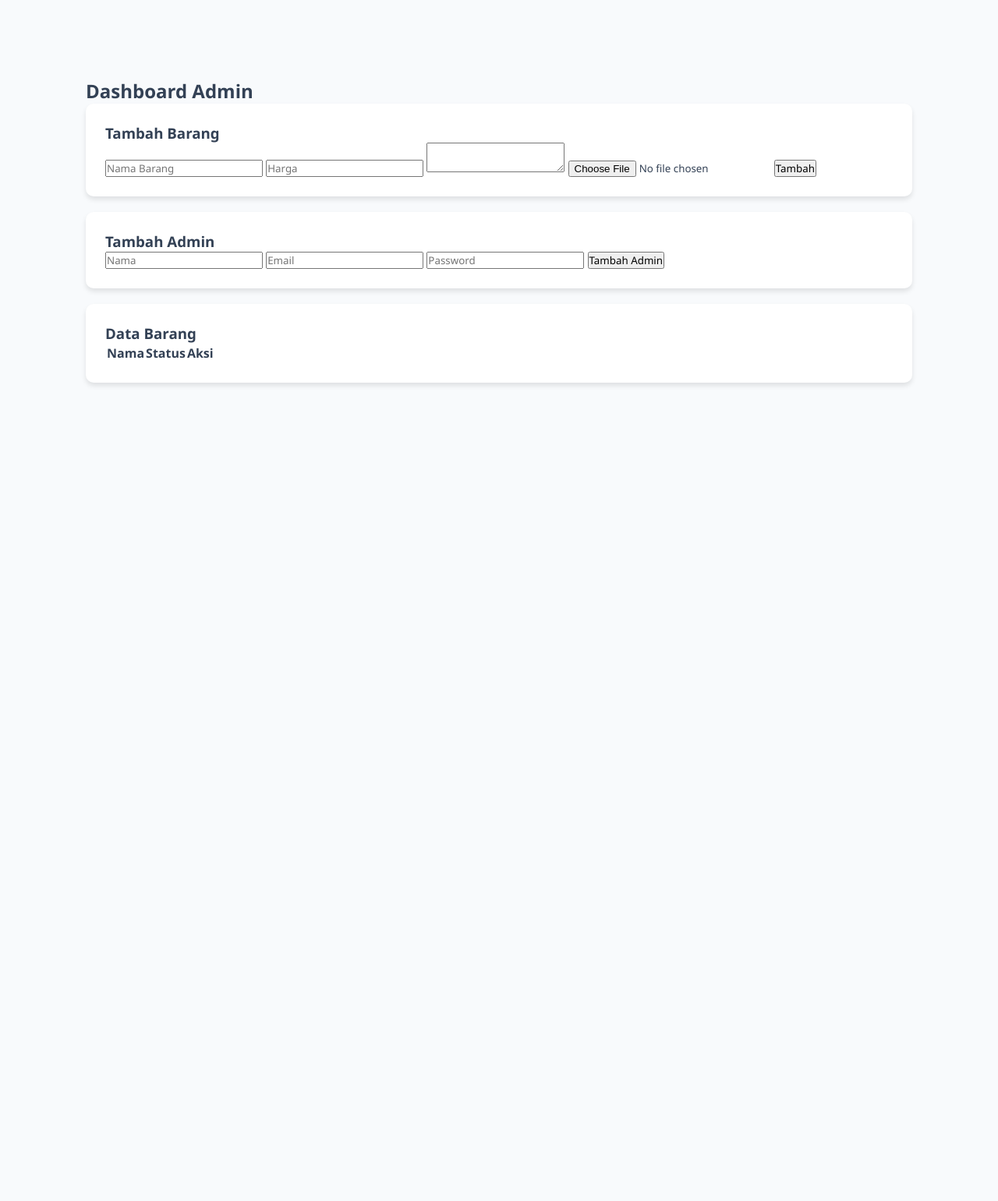
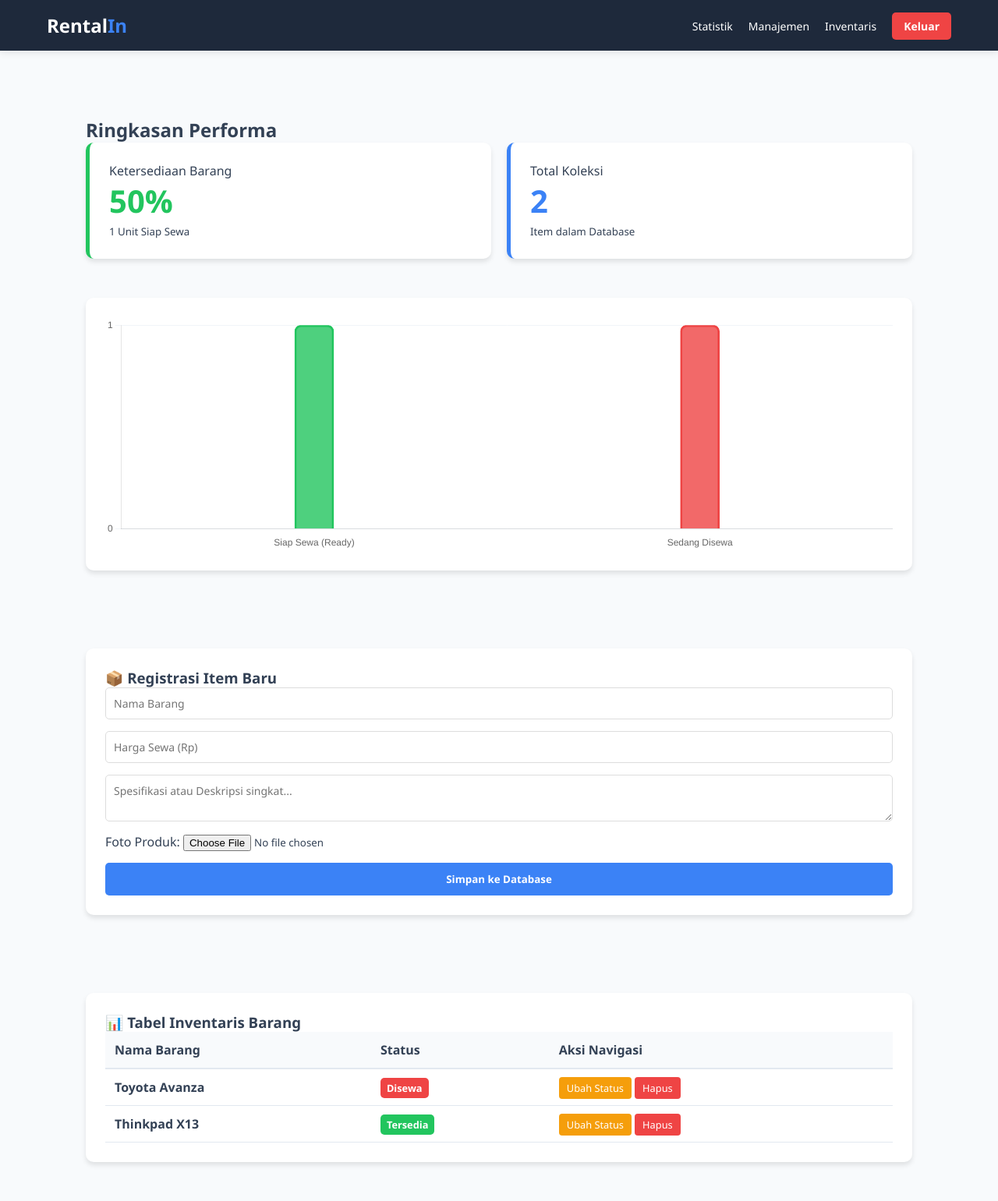
Before and after one commit to RangS-1/Sistem-Rental-Barang, a PHP site: page /dashboard/dashboard-admin.php in a window 1280 px wide. Shown: the whole page at 78% size. Before the commit the page ends 495 px from the top, so only its background shows below. Run offline with PHP 8.4, Linux system fonts and the light colour scheme; a user stored in the database is signed in; data comes from the database, SQL or seed files in the repository; data that the repository does not hold is empty.

Commit message:
Update dashboard-admin.php

```diff
--- a/dashboard/dashboard-admin.php
+++ b/dashboard/dashboard-admin.php
@@ -1,81 +1,189 @@
 <?php
+session_start();
 include 'ambil.php';
-session_start();
 
-if (!isset($_SESSION['role']) || $_SESSION['role'] != 'admin') {
-    header("Location: index.php");
+if (!isset($_SESSION['role']) || $_SESSION['role'] !== 'admin') {
+    header("Location: ../index.php"); // Naik satu tingkat folder ke index utama
     exit;
 }
 
 require_once 'class/Control.php';
+$adminControl = new Control();
+$adminControl->handleRequest();
 
-$pengontroll = new Control();
-$pengontroll->handleRequest();
+$queryBarang = mysqli_query($conn, "SELECT * FROM barang_sewa ORDER BY id DESC");
+$totalItem   = mysqli_num_rows($queryBarang);
+$tersedia    = 0;
+$disewa      = 0;
+$listBarang  = [];
 
-$data = $pengontroll->index();
+while ($row = mysqli_fetch_assoc($queryBarang)) {
+    $listBarang[] = $row;
+    ($row['status'] == 1) ? $tersedia++ : $disewa++;
+}
+
+// Hitung persentase ketersediaan untuk widget
+$persenReady = ($totalItem > 0) ? round(($tersedia / $totalItem) * 100) : 0;
 ?>
 
 <!DOCTYPE html>
-<html lang="en">
+<html lang="id">
 <head>
     <meta charset="UTF-8">
     <meta name="viewport" content="width=device-width, initial-scale=1.0">
-    <title>Dashboard Admin</title>
+    <title>Admin Dashboard | RentalIn</title>
+
+    <!-- Memanggil CSS Eksternal -->
     <link rel="stylesheet" href="../assets/css/db-admin.css">
+
+    <!-- Library Grafik -->
+    <script src="https://cdn.jsdelivr.net/npm/chart.js"></script>
 </head>
 <body>
 
+    <!-- NAVBAR UTAMA -->
+    <nav class="navbar">
+        <div class="nav-container">
+            <a href="#" class="logo">Rental<span>In</span></a>
+            <ul class="nav-menu">
+                <li><a href="#statistik">Statistik</a></li>
+                <li><a href="#tambah-barang">Manajemen</a></li>
+                <li><a href="#data-barang">Inventaris</a></li>
+                <li><a href="logout.php" class="btn-logout">Keluar</a></li>
+            </ul>
+        </div>
+    </nav>
+
     <div class="container">
 
-    <h2 class="title">Dashboard Admin</h2>
-
-    <div class="card form-card">
-        <h3>Tambah Barang</h3>
-        <form method="POST" enctype="multipart/form-data" class="form">
-            <input type="text" name="nama_barang" placeholder="Nama Barang" required>
-            <input type="number" name="harga" placeholder="Harga" required>
-            <textarea name="deskripsi"></textarea>
-            <input type="file" name="gambar" required>
-            <button name="tambah_barang" class="btn primary">Tambah</button>
-        </form>
+        <!-- BAGIAN 1: STATISTIK & GRAFIK -->
+        <section id="statistik">
+            <h2 class="section-title">Ringkasan Performa</h2>
+            <div class="stats-grid">
+                <div class="card card-stat-green">
+                    <p>Ketersediaan Barang</p>
+                    <div class="stat-value stat-green"><?= $persenReady; ?>%</div>
+                    <small><?= $tersedia; ?> Unit Siap Sewa</small>
                 </div>
-
-    <div class="card form-card">
-        <h3>Tambah Admin</h3>
-        <form method="POST" class="form">
-            <input type="text" name="name" placeholder="Nama">
-            <input type="email" name="email" placeholder="Email">
-            <input type="password" name="password" placeholder="Password">
-            <button name="tambah_admin" class="btn primary">Tambah Admin</button>
-        </form>
+                <div class="card card-stat-blue">
+                    <p>Total Koleksi</p>
+                    <div class="stat-value stat-blue"><?= $totalItem; ?></div>
+                    <small>Item dalam Database</small>
+                </div>
             </div>
 
             <div class="card">
-        <h3>Data Barang</h3>
+                <div class="chart-container" style="position: relative; height:300px;">
+                    <canvas id="rentalinChart"></canvas>
+                </div>
+            </div>
+        </section>
 
-        <table class="table">
+        <!-- BAGIAN 2: FORM INPUT BARANG -->
+        <section id="tambah-barang">
+            <div class="card">
+                <h3>📦 Registrasi Item Baru</h3>
+                <form method="POST" enctype="multipart/form-data" class="form-group">
+                    <input type="text" name="nama_barang" placeholder="Nama Barang" required class="input-field">
+                    <input type="number" name="harga" placeholder="Harga Sewa (Rp)" required class="input-field">
+                    <textarea name="deskripsi" placeholder="Spesifikasi atau Deskripsi singkat..." class="input-field"></textarea>
+
+                    <div class="upload-wrapper">
+                        <label>Foto Produk:</label>
+                        <input type="file" name="gambar" required class="input-file">
+                    </div>
+
+                    <button name="tambah_barang" class="btn-submit">Simpan ke Database</button>
+                </form>
+            </div>
+        </section>
+
+        <!-- BAGIAN 3: TABEL DATA -->
+        <section id="data-barang">
+            <div class="card">
+                <h3>📊 Tabel Inventaris Barang</h3>
+                <div class="table-container">
+                    <table class="custom-table">
+                        <thead>
                             <tr>
-                <th>Nama</th>
+                                <th>Nama Barang</th>
                                 <th>Status</th>
-                <th>Aksi</th>
+                                <th>Aksi Navigasi</th>
                             </tr>
-
-            <?php while ($row = mysqli_fetch_assoc($koneksi)) { ?>
+                        </thead>
+                        <tbody>
+                            <?php if (empty($listBarang)): ?>
                                 <tr>
-                <td><?= $row['nama_barang']; ?></td>
+                                    <td colspan="3" style="text-align:center;">Belum ada data barang.</td>
+                                </tr>
+                            <?php else: ?>
+                                <?php foreach ($listBarang as $item) : ?>
+                                <tr>
+                                    <td><strong><?= htmlspecialchars($item['nama_barang']); ?></strong></td>
                                     <td>
-                    <span class="badge <?= $row['status'] ? 'available' : 'borrowed'; ?>">
-                        <?= $row['status'] ? 'Tersedia' : 'Dipinjam'; ?>
+                                        <span class="badge <?= ($item['status'] == 1) ? 'available' : 'borrowed'; ?>">
+                                            <?= ($item['status'] == 1) ? 'Tersedia' : 'Disewa'; ?>
                                         </span>
                                     </td>
-                <td>
-                    <a href="?toggle_status=<?= $row['id']; ?>" class="btn small warning">Toggle</a>
-                    <a href="?hapus=<?= $row['id']; ?>" class="btn small danger">Hapus</a>
+                                    <td class="action-cell">
+                                        <a href="?toggle_status=<?= $item['id']; ?>" class="btn-action btn-warning">Ubah Status</a>
+                                        <a href="?hapus=<?= $item['id']; ?>"
+                                           onclick="return confirm('Hapus item ini secara permanen?')"
+                                           class="btn-action btn-danger">Hapus</a>
                                     </td>
                                 </tr>
-            <?php } ?>
+                                <?php endforeach; ?>
+                            <?php endif; ?>
+                        </tbody>
                     </table>
                 </div>
             </div>
+        </section>
+
+    </div>
+
+    <!-- SCRIPT GRAFIK CUSTOM -->
+    <script>
+        document.addEventListener('DOMContentLoaded', function() {
+            const ctx = document.getElementById('rentalinChart').getContext('2d');
+
+            new Chart(ctx, {
+                type: 'bar',
+                data: {
+                    labels: ['Siap Sewa (Ready)', 'Sedang Disewa'],
+                    datasets: [{
+                        label: 'Jumlah Unit',
+                        data: [<?= $tersedia; ?>, <?= $disewa; ?>],
+                        backgroundColor: [
+                            'rgba(34, 197, 94, 0.8)', // Green
+                            'rgba(239, 68, 68, 0.8)'   // Red
+                        ],
+                        borderColor: ['#22c55e', '#ef4444'],
+                        borderWidth: 2,
+                        borderRadius: 8,
+                        barThickness: 50
+                    }]
+                },
+                options: {
+                    responsive: true,
+                    maintainAspectRatio: false,
+                    plugins: {
+                        legend: { display: false }
+                    },
+                    scales: {
+                        y: {
+                            beginAtZero: true,
+                            grid: { color: '#f1f5f9' },
+                            ticks: { stepSize: 1 }
+                        },
+                        x: {
+                            grid: { display: false }
+                        }
+                    }
+                }
+            });
+        });
+    </script>
+
 </body>
 </html>
```
Also changed, not shown: dashboard-admin.php (deleted, +0 -210 lines), index.html (+9 -9 lines). Lines whose indentation alone changed are shown as unchanged.
